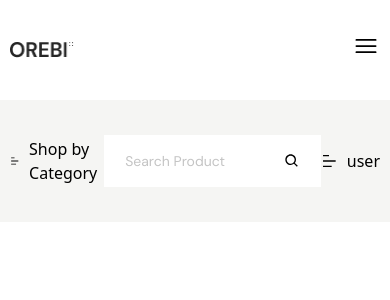
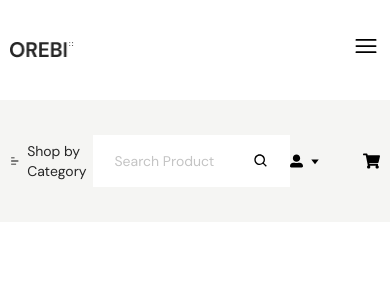
Before and after one commit to AK-Polash/oreby, a React (Create React App) app: page / in a window 390 px wide. Shown: the top 300 px of the page. Built offline with nearby package versions, Linux system fonts and the light colour scheme.

Commit message:
category dropdown, user dropdown , & cart dropdown added here without responsive

```diff
--- a/src/components/layout/Container.js
+++ b/src/components/layout/Container.js
@@ -2,7 +2,7 @@ import React from "react";
 
 const Container = ({ children }) => {
   return (
-    <div className="max-w-container mx-auto px-2.5 py-2.5 lg:px-3.5 lg:py-0">
+    <div className="mx-auto max-w-container px-2.5 py-2.5 lg:px-3.5 lg:py-0">
       {children}
     </div>
   );
--- a/src/components/layout/Dropdown.js
+++ b/src/components/layout/Dropdown.js
@@ -1,33 +1,9 @@
-import React, { useEffect, useRef, useState } from "react";
-import DropdownHeading from "./DropdownHeading";
-import { RiBarChartHorizontalLine } from "react-icons/ri";
+import React from "react";
 
-const Dropdown = ({ children, className, title }) => {
-  let [show, setShow] = useState(false);
-  let ref = useRef();
-
-  useEffect(() => {
-    document.body.addEventListener("click", (e) => {
-      if (ref.current.contains(e.target)) {
-        setShow(true);
-      } else {
-        setShow(false);
-      }
-    });
-  }, []);
-
+const Dropdown = ({ children, className, dropRef }) => {
   return (
-    <div className={className}>
-      <DropdownHeading
-        className="flex cursor-pointer items-center gap-x-2.5"
-        dropref={ref}
-      >
-        <RiBarChartHorizontalLine />
-
-        <span> {title} </span>
-      </DropdownHeading>
-
-      {show && children}
+    <div className={className} ref={dropRef}>
+      {children}
     </div>
   );
 };
--- a/src/components/layout/DropdownHeading.js
+++ /dev/null
@@ -1,13 +0,0 @@
-import React from "react";
-
-const DropdownHeading = ({ children, className, dropref }) => {
-  return (
-    <>
-      <div className={className} ref={dropref}>
-        {children}
-      </div>
-    </>
-  );
-};
-
-export default DropdownHeading;
--- a/src/components/layout/Header.js
+++ b/src/components/layout/Header.js
@@ -1,19 +1,61 @@
-import React from "react";
+import React, { useState, useEffect, useRef } from "react";
 import Container from "./Container";
 import Dropdown from "./Dropdown";
 import Flex from "./Flex";
 import List from "./List";
 import ListItem from "./ListItem";
 import Search from "./Search";
+import Image from "./Image";
 import { BiSearch } from "react-icons/bi";
+import { RiBarChartHorizontalLine } from "react-icons/ri";
+import { FaUserAlt, FaShoppingCart } from "react-icons/fa";
+import { RxTriangleDown } from "react-icons/rx";
+import { ImCross } from "react-icons/im";
 
 const Header = () => {
+  let [categoryDropdownShow, setCategoryDropdownShow] = useState(false);
+  let [userDropdownShow, setUserDropdownShow] = useState(false);
+  let [cartDropdownShow, setCartDropdownShow] = useState(false);
+  let categoryRef = useRef();
+  let userRef = useRef();
+  let cartRef = useRef();
+
+  useEffect(() => {
+    document.body.addEventListener("click", (e) => {
+      if (categoryRef.current.contains(e.target)) {
+        setCategoryDropdownShow(true);
+      } else {
+        setCategoryDropdownShow(false);
+      }
+
+      if (userRef.current.contains(e.target)) {
+        setUserDropdownShow(true);
+      } else {
+        setUserDropdownShow(false);
+      }
+
+      if (cartRef.current.contains(e.target)) {
+        setCartDropdownShow(true);
+      } else {
+        setCartDropdownShow(false);
+      }
+    });
+  }, []);
+
   return (
     <>
       <div className="w-full bg-flat py-[25px]">
         <Container>
-          <Flex className=" flex items-center justify-between">
-            <Dropdown title="Shop by Category" className="relative">
+          <Flex className="flex items-center justify-between">
+            <Dropdown className="relative" dropRef={categoryRef}>
+              <div className="flex cursor-pointer items-center justify-between gap-x-2">
+                <RiBarChartHorizontalLine />
+                <span className="font-dm text-sm font-normal text-primary">
+                  Shop by Category
+                </span>
+              </div>
+
+              {categoryDropdownShow && (
                 <List className="absolute top-[140%] z-10 w-[263px] bg-primary">
                   <ListItem
                     className="border-b-[1px] border-rare px-5 py-3.5 font-dm text-sm font-normal text-fade transition-all duration-150 ease-linear hover:pl-7 hover:font-bold hover:text-pure"
@@ -40,6 +82,7 @@ const Header = () => {
                     item="Home appliances"
                   />
                 </List>
+              )}
             </Dropdown>
 
             <div className="relative w-[601px]">
@@ -51,22 +94,51 @@ const Header = () => {
               <BiSearch className="absolute top-[50%] right-[21px] -translate-y-2/4" />
             </div>
 
-            <Dropdown title="user" className="">
-              <List className="absolute right-0 w-[200px] bg-primary">
+            <Flex className="flex items-center justify-between gap-x-10">
+              <Dropdown className="relative" dropRef={userRef}>
+                <div className="flex cursor-pointer items-center justify-between gap-x-1">
+                  <FaUserAlt className="w-[13px]" />
+                  <RxTriangleDown />
+                </div>
+
+                {userDropdownShow && (
+                  <List className="absolute top-[140%] right-0 z-10 w-[200px] bg-pure">
                     <ListItem
-                  className="border-b-[1px] border-rare px-5 py-3.5 font-dm text-sm font-normal text-fade transition-all duration-150 ease-linear hover:pl-7 hover:font-bold hover:text-pure"
-                  item="Electronics"
+                      className="cursor-pointer border-x-[1px] border-t border-b border-smoke py-[14px] px-[58px] text-center font-dm text-sm font-normal text-primary transition-all duration-150 ease-linear hover:border-transparent hover:bg-caret hover:font-bold hover:text-pure"
+                      item="My Account"
                     />
                     <ListItem
-                  className="border-b-[1px] border-rare px-5 py-3.5 font-dm text-sm font-normal text-fade transition-all duration-150 ease-linear hover:pl-7 hover:font-bold hover:text-pure"
-                  item="Clothes"
-                />
-                <ListItem
-                  className="border-b-[1px] border-rare px-5 py-3.5 font-dm text-sm font-normal text-fade transition-all duration-150 ease-linear hover:pl-7 hover:font-bold hover:text-pure"
-                  item="Bags"
+                      className="cursor-pointer border-x-[1px] border-b border-smoke py-[14px] px-[58px] text-center font-dm text-sm font-normal text-primary transition-all duration-150 ease-linear hover:border-transparent hover:bg-caret hover:font-bold hover:text-pure"
+                      item="Log Out"
                     />
                   </List>
+                )}
               </Dropdown>
+
+              <div>
+                <Dropdown className="relative" dropRef={cartRef}>
+                  <FaShoppingCart className="w-[17px] cursor-pointer" />
+
+                  {cartDropdownShow && (
+                    <div className="absolute top-8 right-0 w-[360px] border border-solid border-smoke bg-flat p-5">
+                      <Flex className="flex items-center justify-between">
+                        <Flex className="flex items-center gap-x-5">
+                          <Image
+                            className="h-20 w-20 "
+                            source="../assets/cart_image.png"
+                            alt="cartImg"
+                          />
+                          <div>hi</div>
+                        </Flex>
+                        <ImCross className="h-3 w-3" />
+                      </Flex>
+
+                      <div className="bg-green-400">hello</div>
+                    </div>
+                  )}
+                </Dropdown>
+              </div>
+            </Flex>
           </Flex>
         </Container>
       </div>
--- a/tailwind.config.js
+++ b/tailwind.config.js
@@ -18,6 +18,8 @@ module.exports = {
         flat: "#F5F5F3",
         palet: "#F3F3F3",
         rare: "#2D2D2D",
+        caret: "#2b2b2b",
+        smoke: "#f0f0f0",
       },
     },
   },
```
Also changed, not shown: public/assets/cart_image.png (added). Lines whose indentation alone changed are shown as unchanged.
